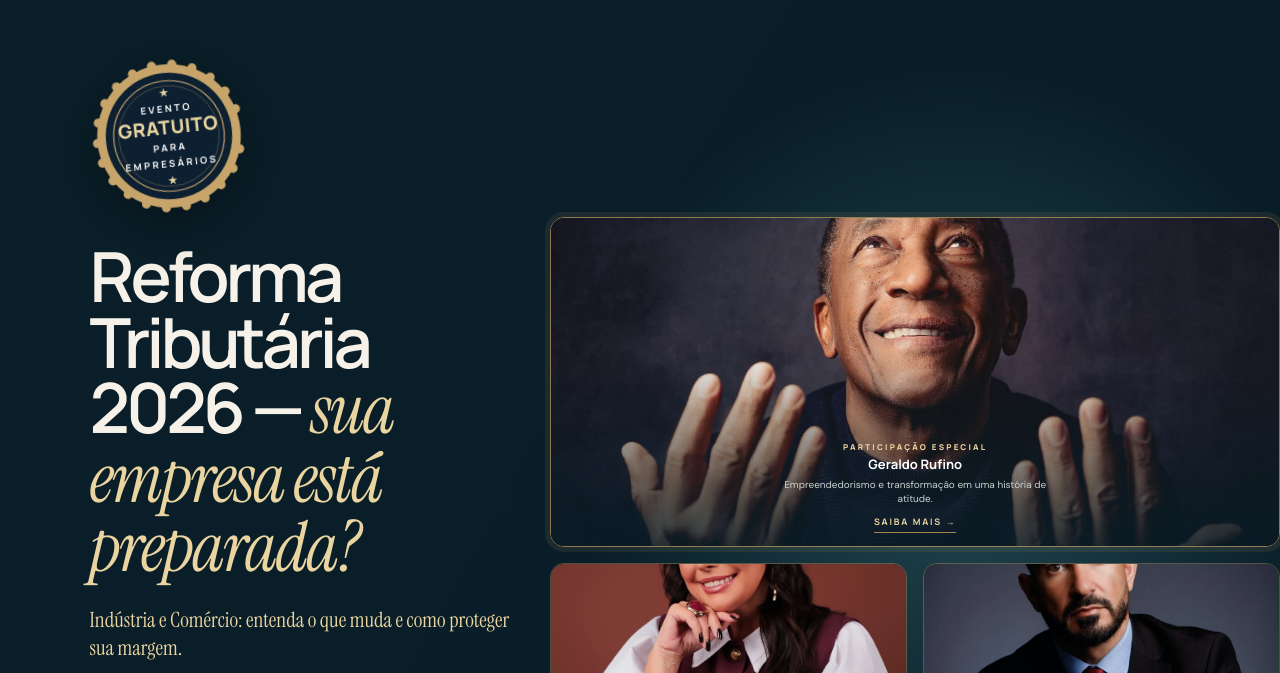
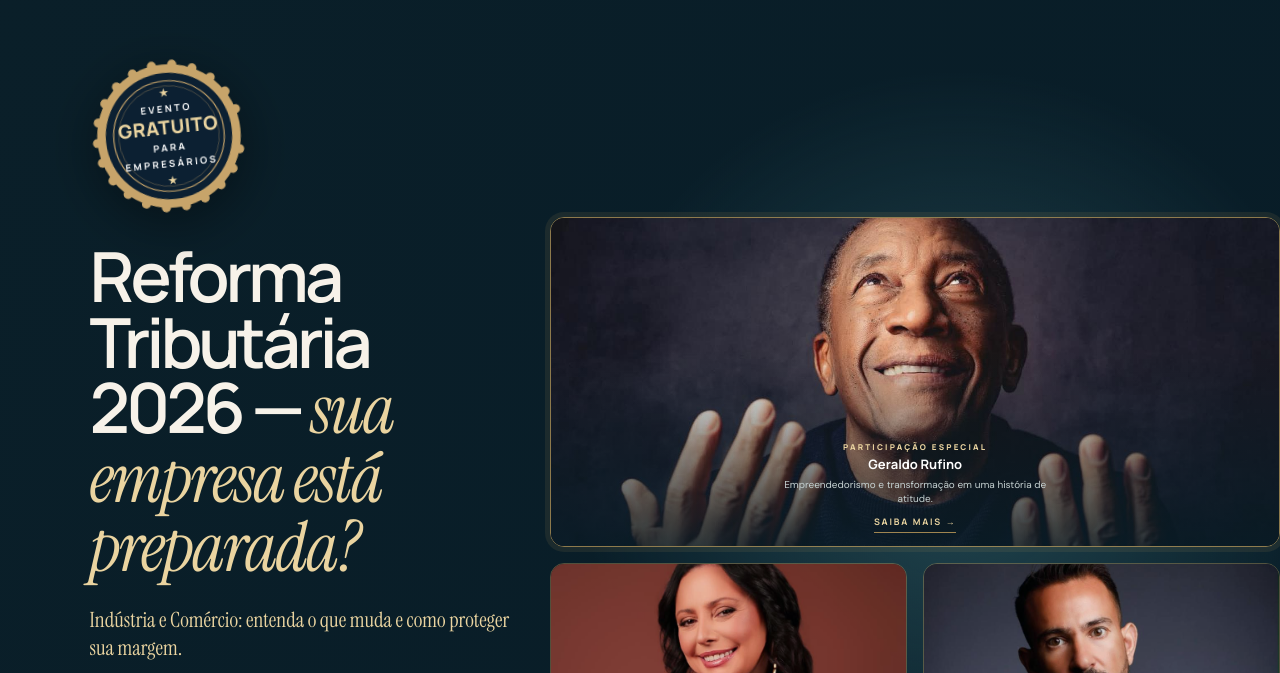
Before and after one commit to guilhermerampazzo/elias-evento-renan, a website: page index.html in a window 1280 px wide. Shown: the part 120-793 px from the top of the page. Drawn offline with Linux system fonts and the light colour scheme.

Commit message:
Enquadrar fotos com foco nos rostos

```diff
--- a/styles.css
+++ b/styles.css
@@ -322,7 +322,8 @@ h1,h2,h3,p{margin-top:0}
 .hero-trio .trio-horizontal{grid-column:1/-1;border:1px solid rgba(198,161,92,.7);box-shadow:0 0 0 5px rgba(198,161,92,.1)}
 .hero-trio .trio-square{border:1px solid rgba(198,161,92,.4);opacity:.96}
 .hero-trio .trio-square:hover{opacity:1}
-.hero-trio img{width:100%;height:100%;object-fit:cover;object-position:center;display:block}
+.hero-trio img{width:100%;height:100%;object-fit:cover;object-position:center 22%;display:block}
+.hero-trio .trio-horizontal img{object-position:center 26%}
 .hero-trio figcaption{position:absolute;left:0;right:0;bottom:13px;z-index:2;text-align:center;padding:0 10px}
 .hero-trio figcaption span{display:block;font:800 8px Manrope;letter-spacing:2.2px;text-transform:uppercase;color:var(--gold-pale)}
 .hero-trio figcaption strong{display:block;margin-top:3px;font:700 13px Manrope;color:#fff}
```
